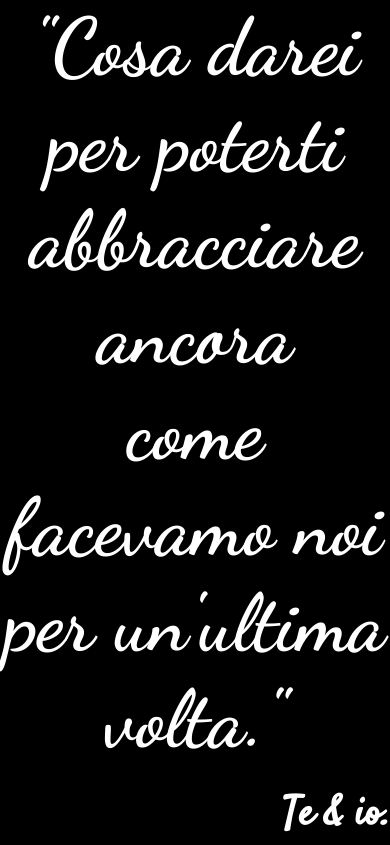
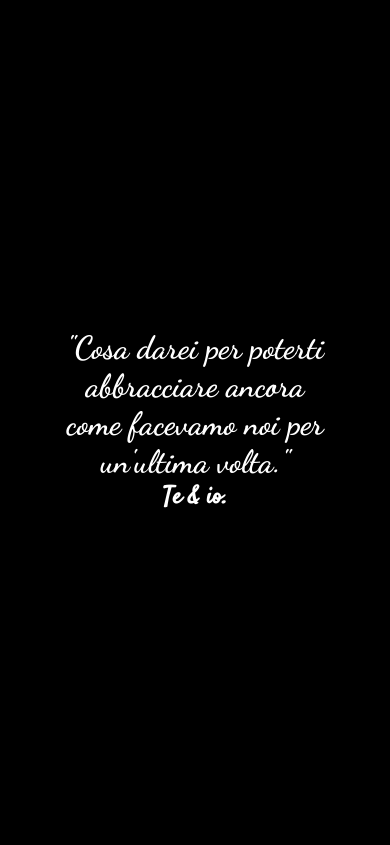
Before and after one commit to QRCodeLoveProject/Unknown, a plain HTML site: page pagina1.html in a window 390 px wide. Drawn offline with Linux system fonts and the light colour scheme.

Commit message:
Update Style.css

```diff
--- a/Style.css
+++ b/Style.css
@@ -6,49 +6,43 @@ body, html {
     justify-content: center;
     align-items: center;
     background: black; /* Colore di sfondo */
-    font-family: Arial, sans-serif; /* Font di default */
+    font-family: 'Montserrat', sans-serif; /* Font di default */
 }
 
 .contenitore-centrale {
     text-align: center;
     color: white; /* Colore del testo */
+    display: flex;
     flex-direction: column;
-    display: flex;
     justify-content: center;
     align-items: center;
+    padding: 20px; /* Aggiunge un po' di spazio intorno al contenuto per evitare che tocchi i bordi dello schermo */
+}
+
+.pag h1, .pag h2 {
+    margin: 0 auto; /* Centra i testi */
+    padding: 0 5%; /* Aggiunge un po' di spazio ai lati per non toccare i bordi */
+    color: #FFF; /* Colore del testo */
+    word-wrap: break-word; /* Assicura che il testo non esca dallo schermo */
 }
 
 .pag h1 {
     font-family: 'Dancing Script', cursive; /* Font per il titolo */
-    font-size: 5em; /* Dimensione del font */
-    margin: 0 0 20px 0; /* Spazio intorno all'h1 */
-    color: #FFF; /* Colore del testo */
+    font-size: 4em; /* Riduci leggermente la dimensione per migliorare la visibilità su dispositivi mobili */
 }
 
 .pag h2 {
     font-family: 'Satisfy', cursive; /* Font per la firma */
-    font-size: 2.5em; /* Dimensione del font */
-    margin: 0; /* Rimuovi margini di default */
-    text-align: right; /* Allinea il testo a destra */
-    width: 100%; /* Forza l'h2 a occupare l'intera larghezza per l'allineamento a destra */
-    color: #FFF; /* Colore del testo */
+    font-size: 2em; /* Riduci leggermente la dimensione per dispositivi mobili */
+    text-align: center; /* Centra per coerenza su dispositivi mobili */
 }
 
-/* Stile base per desktop */
-.container {
-    display: flex;
-    justify-content: center; /* Centra orizzontalmente */
-    align-items: center; /* Centra verticalmente */
-    height: 100vh; /* Usa l'altezza completa del viewport */
-}
-
-/* Stile per schermi fino a 600px */
+/* Media Queries per migliorare la responsività */
 @media (max-width: 600px) {
-    .container {
-      flex-direction: row;
+    .pag h1 {
+        font-size: 2em; /* Riduci ulteriormente la dimensione del font per dispositivi molto piccoli */
+    }
+    .pag h2 {
+        font-size: 1.5em; /* Adatta la dimensione del font per la firma */
     }
 }
-
-.text {
-    font-size: 2vw; /* La dimensione del font si adatta alla larghezza del viewport */
-}
```
